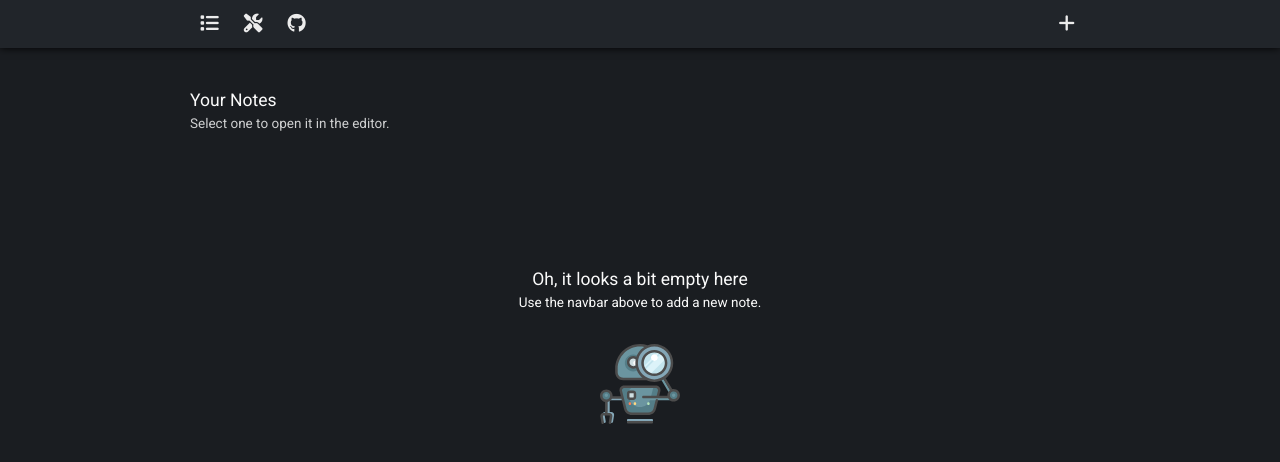
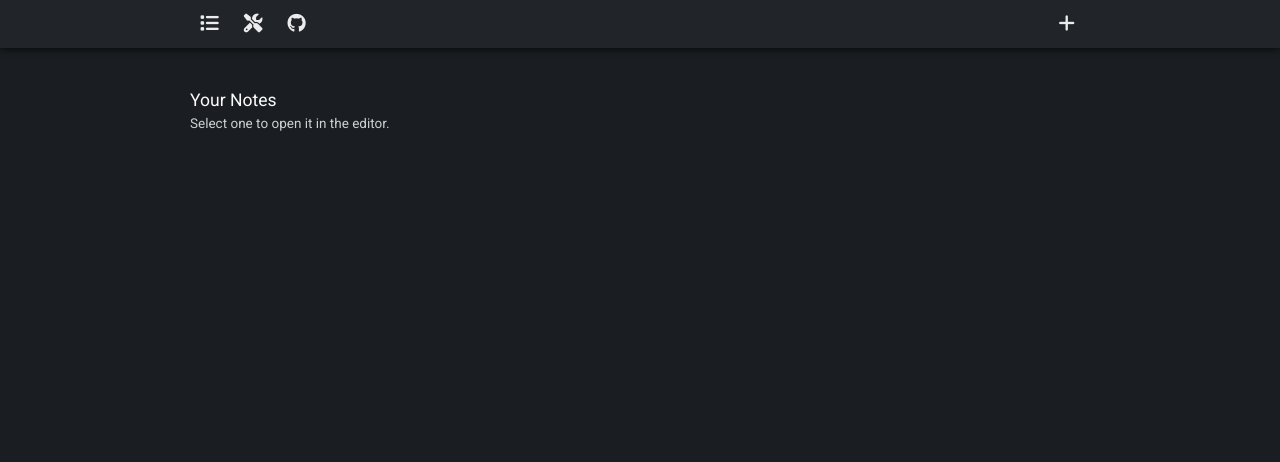
Before and after one commit to Kexplx/ng-notes, an Angular app: page /notes in a window 1280 px wide. Shown: the top 462 px of the page. Built offline with nearby package versions, Linux system fonts and the light colour scheme.

Commit message:
makes not-found and box-main  containers ngif on displayEmpty property to enable smooth transitions

```diff
--- a/src/app/notes/note-list/note-list.component.html
+++ b/src/app/notes/note-list/note-list.component.html
@@ -11,17 +11,16 @@
         </div>
     </div>
 
-    <div *ngIf="notes.length > 0; else empty">
-        <div class="box-main">
-            <app-note-card [routerLink]="[note.id]" routerLinkActive="router-link-active" *ngFor="let note of notes" [note]="note"></app-note-card>
+    <div *ngIf="!displayEmpty">
+        <div class=" box-main ">
+            <app-note-card [@zoomOut] (deleteClicked)="onDeleteClicked($event) " [routerLink]="[note.id] " routerLinkActive="router-link-active " *ngFor="let note of notes " [note]="note "></app-note-card>
         </div>
     </div>
-    <ng-template #empty>
+    <div [@slideUp] *ngIf="displayEmpty">
         <div class="not-found ">
-            <h3>Oh, it looks a bit empty here</h3>
-            <span class="text-desktop ">Use the navbar above to add a new note.</span>
-            <span class="text-mobile ">Use the navbar below to add a new note.</span>
-            <img src="assets/images/not-found.svg " alt=" ">
+            <h3>Uh oh - It looks a bit empty here</h3>
+            <span>Use the navbar above to add a new note.</span>
+            <img src="assets/images/not-found.svg " alt="Floating robot">
         </div>
-    </ng-template>
+    </div>
 </div>
```
